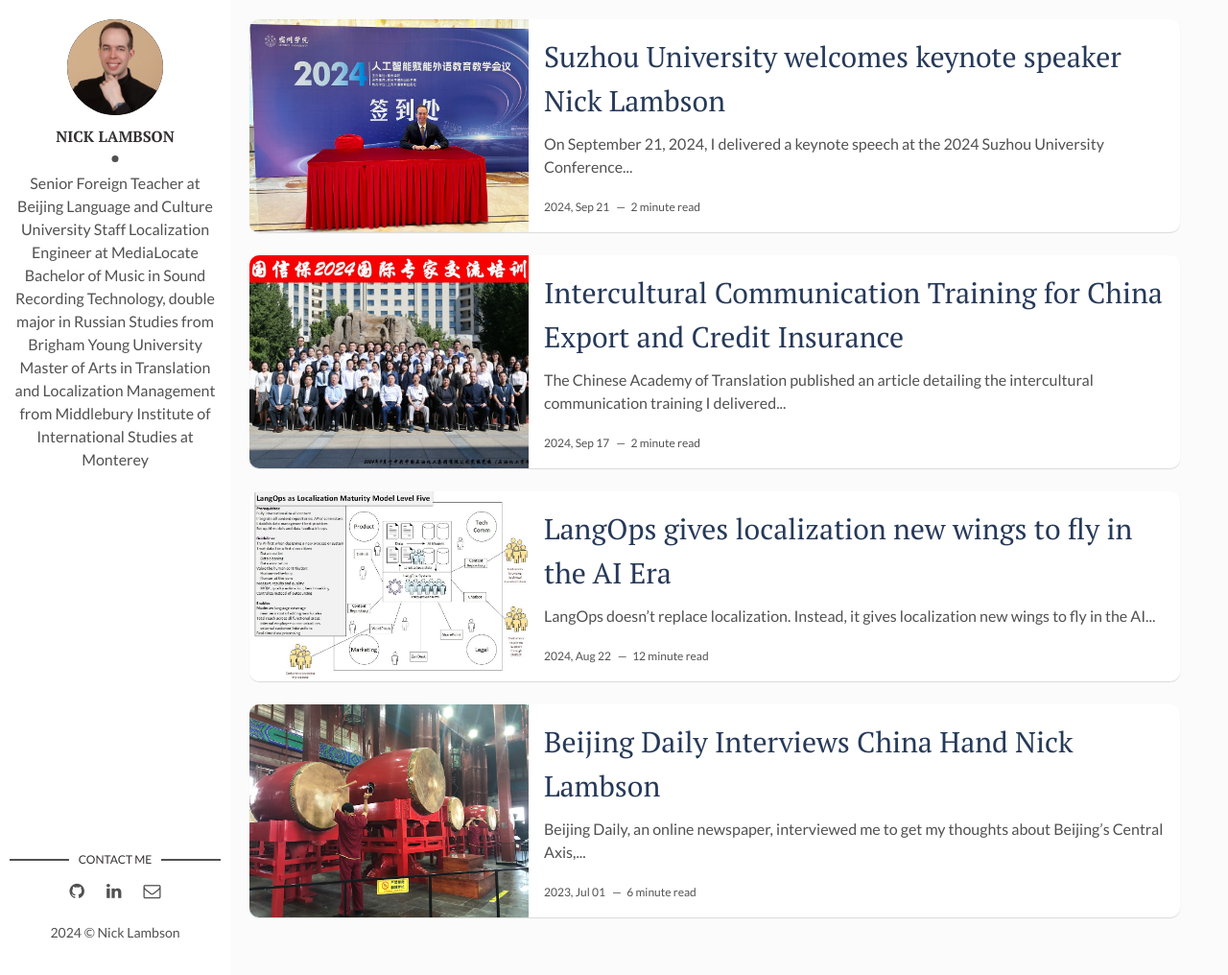
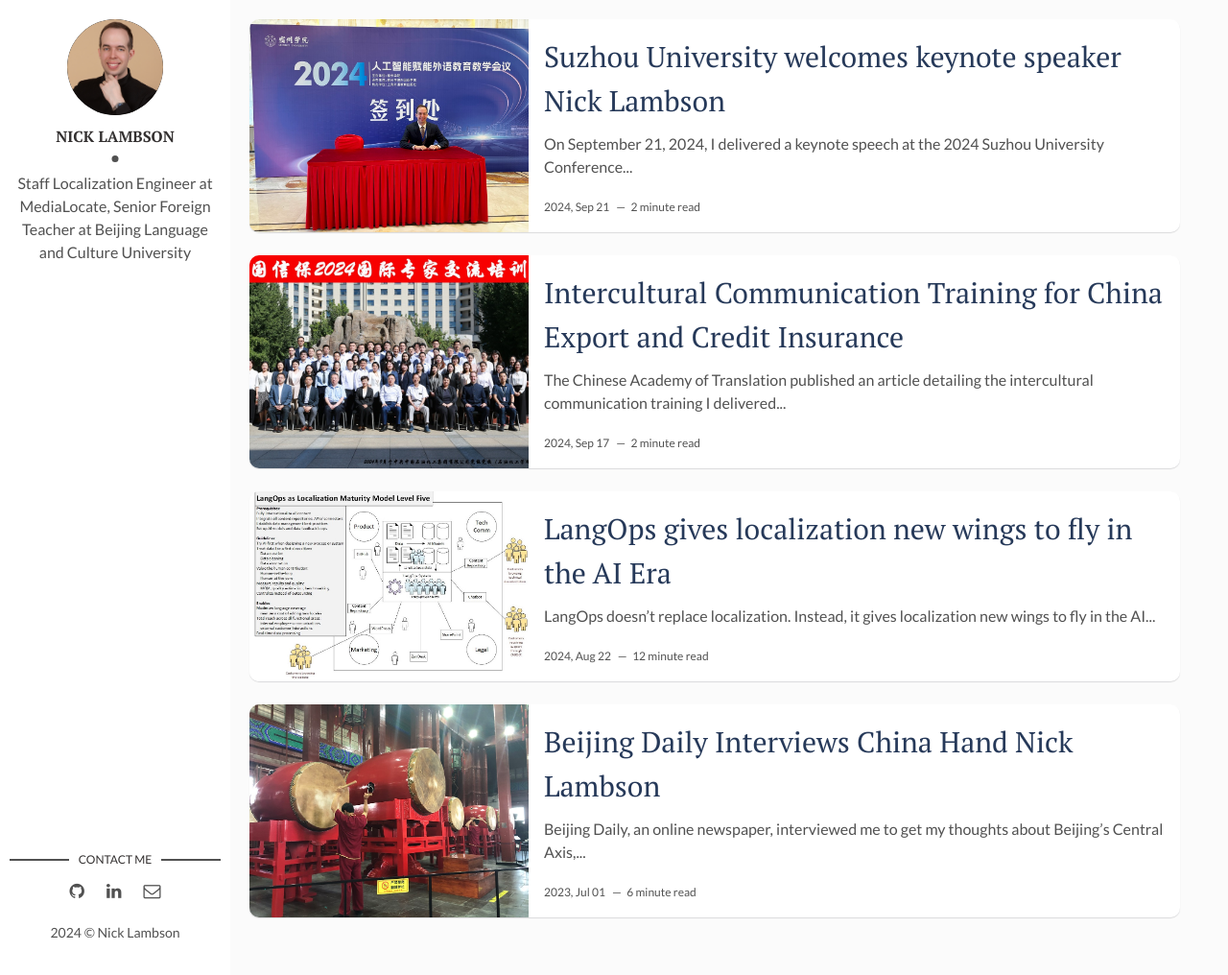
Before and after one commit to nicklambson/nicklambson.github.io, a Jekyll site: the page built from index.html, in a window 1280 px wide and 1016 px high. Shown: the whole window at 96% size. Built offline with Jekyll 4.4.1, drawn with Linux system fonts in a browser that asks for light colours; the list of posts is cut into pages by our own code.

Commit message:
Update _config.yml

```diff
--- a/_config.yml
+++ b/_config.yml
@@ -9,13 +9,7 @@ site-twitter: #if your site has a twitter account, enter it here
 # Author Settings
 author: Nick Lambson # add your name
 author-img: nick-lambson-portrait.jpg # add your photo
-about-author: "Senior Foreign Teacher at Beijing Language and Culture University
-
-Staff Localization Engineer at MediaLocate
-
-Bachelor of Music in Sound Recording Technology, double major in Russian Studies from Brigham Young University
-
-Master of Arts in Translation and Localization Management from Middlebury Institute of International Studies at Monterey"
+about-author: Staff Localization Engineer at MediaLocate, Senior Foreign Teacher at Beijing Language and Culture University
 
 social-github: nicklambson # add your Github handle
 social-linkedin: nicklambson
```
